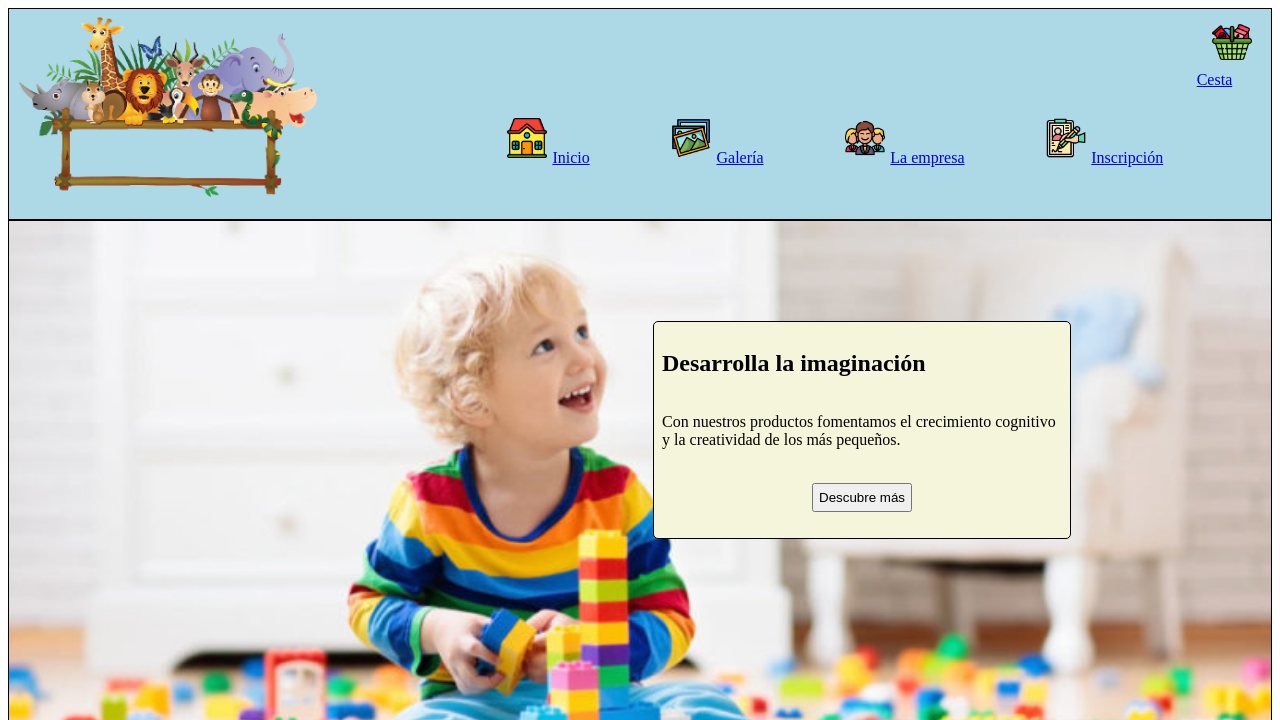
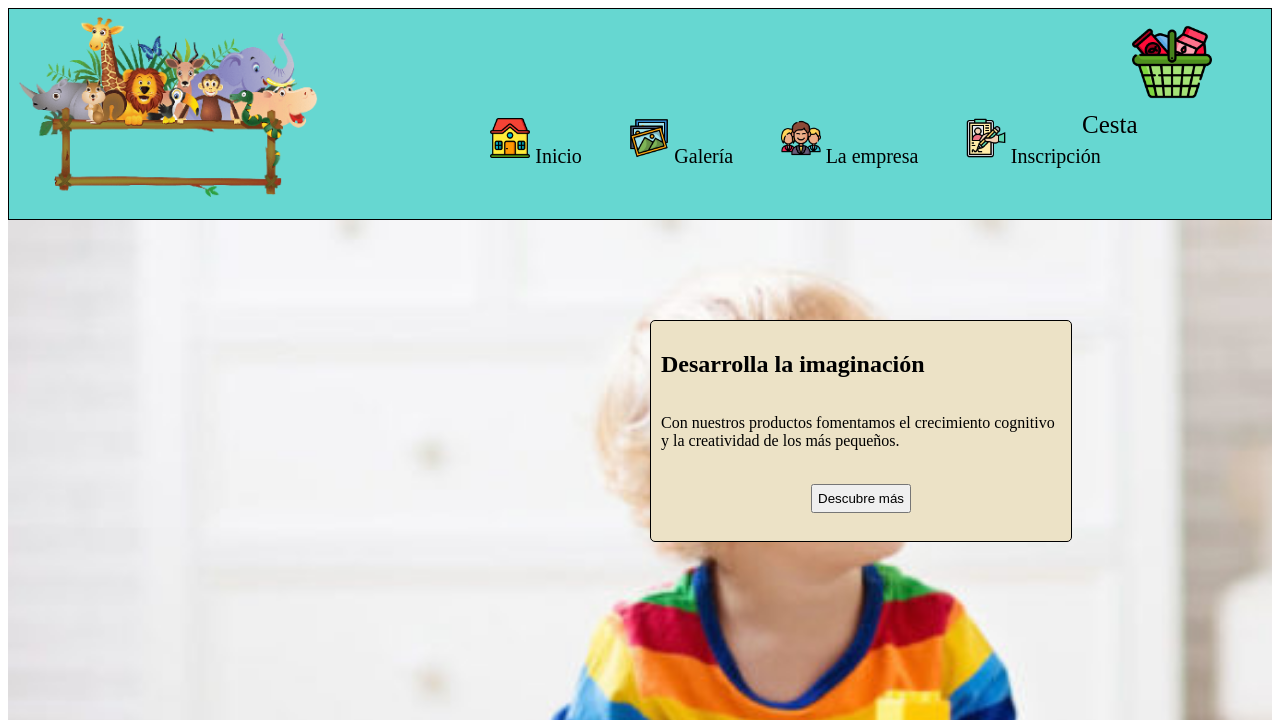
Before and after one commit to Crisdasi91/ProyectoDIW, a plain HTML site: page index.html in a window 1280 px wide. Shown: the top 720 px of the page. Drawn offline with Linux system fonts and the light colour scheme.

Commit message:
index v2

```diff
--- a/css/estilos.css
+++ b/css/estilos.css
@@ -1,5 +1,5 @@
 header {
-  background-color: lightblue;
+  background-color: #66D7D1;
   border: 1px solid black;
   height: 210px;
   display: flex;
@@ -28,28 +28,52 @@ nav {
 }
 
 #iconosSuperiorDerecha img{
-  width: 40px;
-  height: 40px;
+  width: 80px;
+  height: 80px;
   padding: 5px;
+  margin-right: 50px;
 }
-
+#iconosSuperiorDerecha a{
+  color: black;
+  font-size: 25px;
+  margin-right: 50px;
+  margin-left: -35px;
+  text-decoration: none;
+}
+#iconosSuperiorDerecha a:hover{
+text-decoration: underline;
+cursor: pointer;
+}
 ul {
   list-style: none;
   display: flex;
   flex-direction: row;
   justify-content: space-around;
 }
+
+li a{
+  text-decoration: none;
+  color: black;
+  font-size: 20px;
+}
+ ul li:hover{
+    text-decoration: underline;
+    cursor: pointer;
+    font-size: 20px;
+}
+
+
 #imagenPrincipal{
   display: flex;
   justify-content: right;
   background: url("../paginas/img/niños.jpg");
   background-repeat: no-repeat;
   background-size: cover;
+  width: 100%;
+  height: 1000px;
 }
-
-
 #textoCorto{
-  background-color: beige;
+  background-color: #ece2c6;
   border: 1px solid black;
   border-radius: 5px;
   -webkit-border-radius: 5px;
@@ -58,23 +82,19 @@ ul {
   -o-border-radius: 5px;
   width: 400px;
   height: 200px;
-  padding: 8px;
+  padding: 10px;
   margin-right: 200px;
   margin-top: 100px;
   display: flex;
   flex-direction: column;
 }
+
 #textoCorto input{
   margin: auto;
   text-align: center;
   justify-content: center;
   padding: 5px;
 
-}
-section {
-  border: 1px solid black;
-  background-color: lavender;
-  height: 500px;
 }
 
 #articulo1 {
--- a/index.html
+++ b/index.html
@@ -23,7 +23,7 @@
      </nav>
 
      <div id="iconosSuperiorDerecha">
-        <img src="paginas/iconos/cesta-de-la-compra.png"><a href="paginas/cestaCompra.html">Cesta</a>
+        <img src="paginas/iconos/cesta-de-la-compra.png"><a href="paginas/cestaCompra.html" target="_blank">Cesta</a>
      </div>
 
     </header>
```
Also changed, not shown: paginas/empresa.html (+4 -3 lines).
